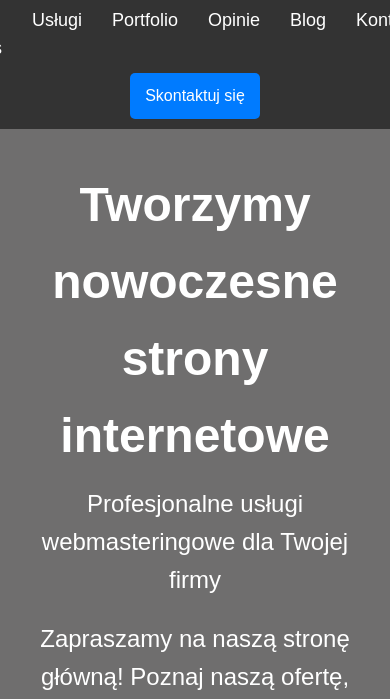
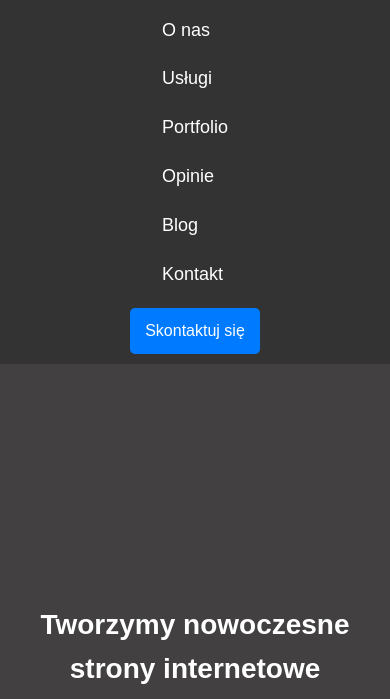
Before and after one commit to martynio/MartynCreativeWeb, a plain HTML site: page index.html in a window 390 px wide. Shown: the part 462-1161 px from the top of the page. Drawn offline with Linux system fonts and the light colour scheme; a script that the page names is missing.

Commit message:
Add files via upload

```diff
--- a/styles.css
+++ b/styles.css
@@ -1,5 +1,3 @@
-/* styles.css */
-
 /* Resetowanie domyślnych stylów przeglądarki */
 * {
     margin: 0;
@@ -10,7 +8,7 @@
 /* Styl ogólny dla ciała strony */
 body {
     font-family: Arial, sans-serif;
-    background-color: #6f6e6e;
+    background-color: #424040;
     line-height: 1.6;
     color: #333;
     padding: 0;
@@ -46,13 +44,13 @@ nav {
 .nav-links {
     list-style-type: none;
     display: flex;
-    justify-content: center; /* Dodane: Wycentrowanie linków menu */
+    justify-content: center; /* Wycentrowanie linków menu */
     padding: 0;
     margin-bottom: 10px;
 }
 
 .nav-links li {
-    margin: 0 15px; /* Zmienione: dodanie marginesów między linkami */
+    margin: 0 15px; /* Dodanie marginesów między linkami */
 }
 
 .nav-links a {
@@ -213,3 +211,73 @@ footer .social-icons a {
     text-decoration: none;
     font-size: 24px;
 }
+
+/* Media Queries for Responsiveness */
+
+/* Devices with a width of 768px or less */
+@media (max-width: 768px) {
+    .nav-links {
+        flex-direction: column;
+    }
+
+    .nav-links li {
+        margin: 10px 0;
+    }
+
+    .header-content {
+        padding: 0 10px;
+    }
+
+    .hero-content h1 {
+        font-size: 36px;
+    }
+
+    .hero-content p {
+        font-size: 20px;
+    }
+
+    section {
+        padding: 40px 10px;
+    }
+
+    section h2 {
+        font-size: 28px;
+    }
+
+    section p {
+        font-size: 16px;
+    }
+
+    .service {
+        max-width: 100%;
+        margin-bottom: 20px;
+    }
+
+    .portfolio-item {
+        max-width: 100%;
+        margin-bottom: 20px;
+    }
+
+    form {
+        padding: 0 10px;
+    }
+}
+
+/* Devices with a width of 480px or less */
+@media (max-width: 480px) {
+    .hero-content h1 {
+        font-size: 28px;
+    }
+
+    .hero-content p {
+        font-size: 18px;
+    }
+
+    section h2 {
+        font-size: 24px;
+    }
+
+    section p {
+        font-size: 14px;
+    }
+}
```
